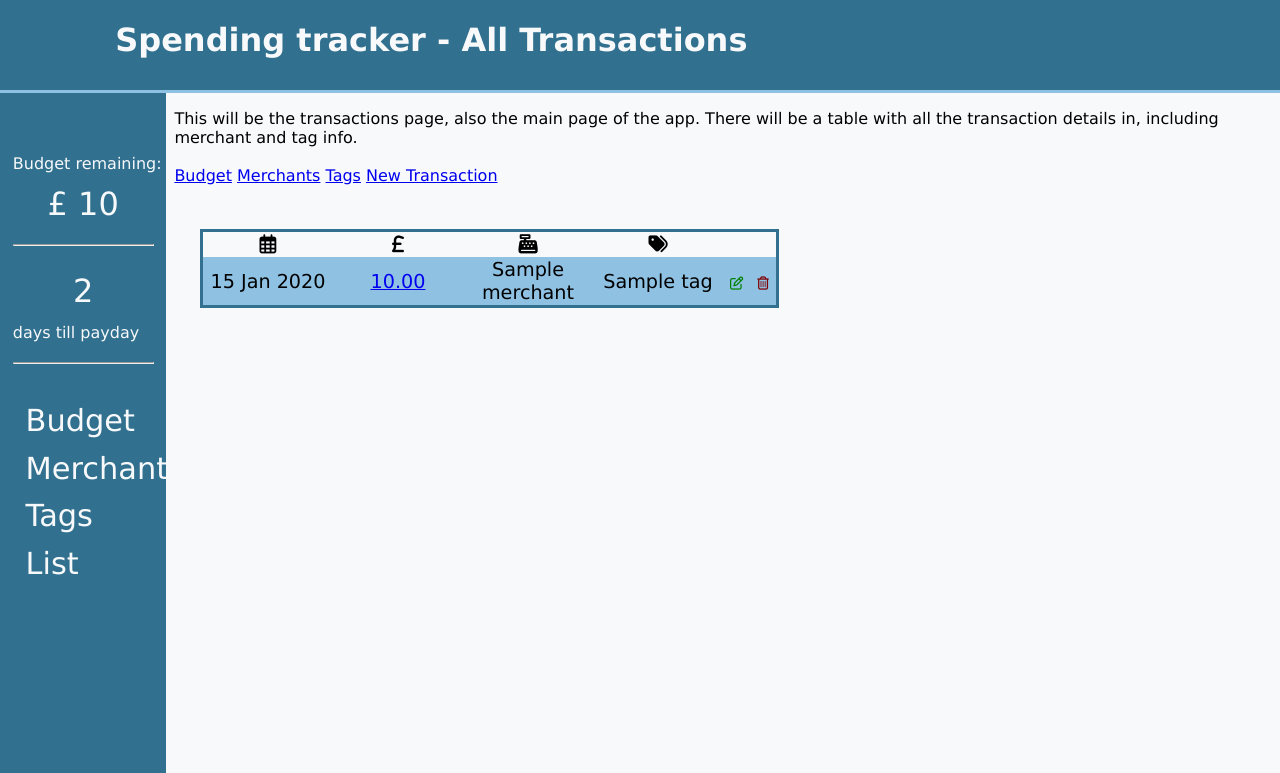
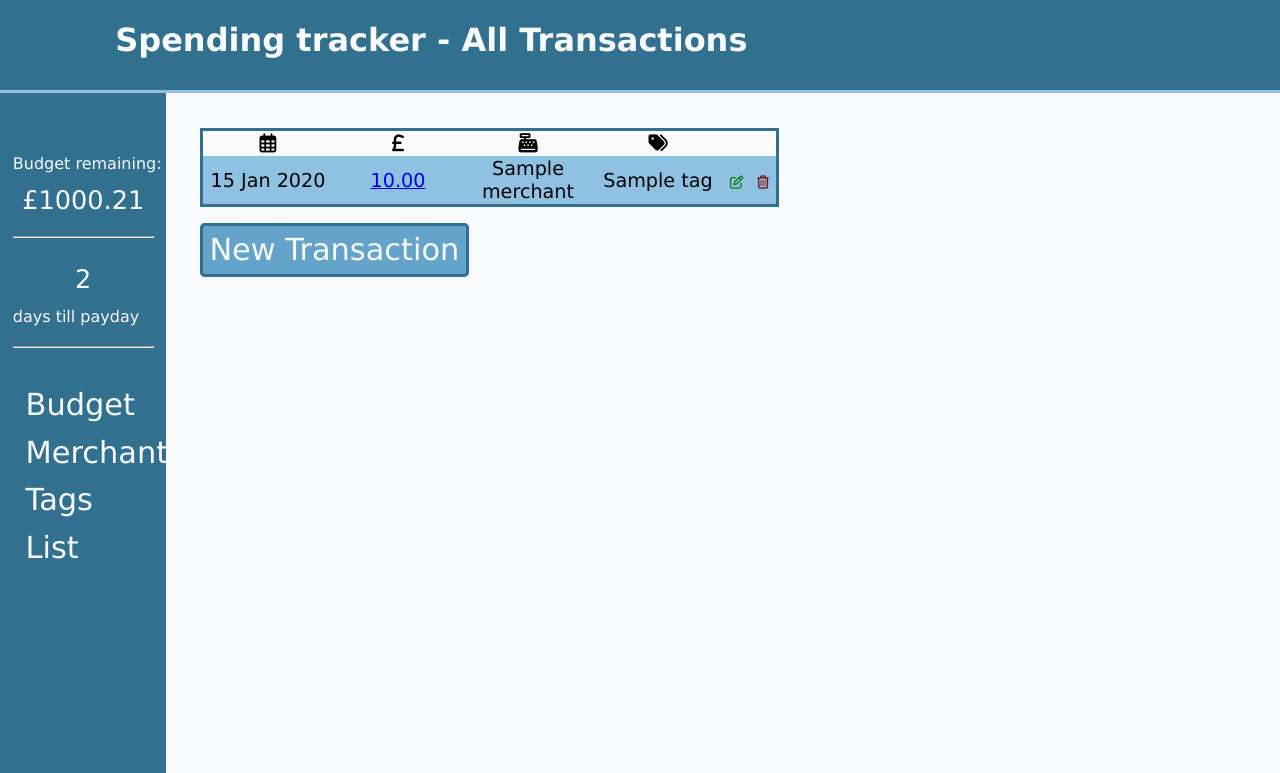
Before and after one commit to Andrew-Lindsay42/Spending-Tracker, a Flask app: page /transactions in a window 1280 px wide. Shown: the top 773 px of the page. Run offline with Flask 2, Linux system fonts and the light colour scheme; a database or web service that is not in the repository returns one stand-in record (values such as "Sample title"); some libraries are stand-ins or nearby versions.

Commit message:
A lovely new transaction button

```diff
--- a/static/style.css
+++ b/static/style.css
@@ -3,7 +3,6 @@
     --lightblue: #8fc1e3;
     --midblue: #64a3ca;
     --darkblue: #31708E;
-    --olive: #687864;
   }
 
 html {
@@ -32,13 +31,13 @@ background-color: var(--white);
 .budget {
     padding: 1vw 1vw 1vw 0vw;
     text-align: center;
-    font-size: xx-large;
+    font-size: 2vw;
 }
 
 .days_till_payday {
     padding: 1vw 1vw 1vw 0vw;
     text-align: center;
-    font-size: xx-large;
+    font-size: 2vw;
 }
 
 .till_payday {
@@ -85,7 +84,7 @@ background-color: var(--white);
 
 .main {
     margin-left: 13vw;
-    margin-top: 7vw;
+    margin-top: 10vw;
 }
 
 #edit {
@@ -99,6 +98,27 @@ background-color: var(--white);
     outline: none;
     border: none;
     color:maroon;
+}
+
+.new_transaction {
+    padding-left: 2vw;
+    padding-top: 2vw;
+
+}
+
+.new_transaction a {
+    border: solid var(--darkblue);
+    border-radius: 5px;
+    padding: 0.5vw;
+    font-size: 3vh;
+    text-align: center;
+    text-decoration: none;
+    color: var(--white);
+    background-color: var(--midblue);
+}
+
+.new_transaction a:hover {
+    color: var(--lightblue)
 }
 
 .transaction_table {
--- a/templates/base.html
+++ b/templates/base.html
@@ -22,7 +22,7 @@
                 Budget remaining:
             </div>
             <div class='budget'>
-                £ 10
+                £1000.21
             </div>
             <hr>
             <div class='days_till_payday'>
--- a/templates/transactions/edit.html
+++ b/templates/transactions/edit.html
@@ -3,8 +3,6 @@
 <header class="header"><h1>Spending tracker - Edit Transaction</h1></header>
 
 <div class = "main">
-<br>This will be the edit transaction page. There will be a pre populated form with the existing info, and a button to click to save.
-<a href = "/transactions">Back to mainpage</a>
 <div class = "edit_form">
     <form action='/transactions/{{transaction.id}}/edit' method="post">
         <label for="date">Date:</label>
--- a/templates/transactions/index.html
+++ b/templates/transactions/index.html
@@ -3,12 +3,6 @@
 <header class="header"><h1>Spending tracker - All Transactions</h1></header>
 
 <div class = "main">
-<br>This will be the transactions page, also the main page of the app. There will be a table with all the transaction details in, including merchant and tag info. <br><br>
-<a href = "/budget_info">Budget</a>
-<a href = "/merchants">Merchants</a>
-<a href = "/tags">Tags</a>
-<a href = "/transactions/new">New Transaction</a><br><br>
-
 
 <table class="transaction_table">
   <tr class="table_header">
@@ -35,5 +29,9 @@
     </tr>
 {% endfor %}
 </table>
+
+<div class='new_transaction'>
+<a href = "/transactions/new">New Transaction</a>
+</div>
 </div>
 {% endblock %}
--- a/templates/transactions/new.html
+++ b/templates/transactions/new.html
@@ -2,8 +2,6 @@
 {% block content %}
 <header class="header"><h1>Spending tracker - New Transaction</h1></header>
 <div class = "main">
-<br>This will be the new transaction page. There will be a form with the info to be filled out, and a button to click to save.
-<a href = "/transactions">Back to mainpage</a>
 <div class = "new_form">
     <h2>New transaction</h2>
     <form action='/transactions/new' method="post">
```
Also changed, not shown: templates/transactions/show.html (+4 -4 lines).
